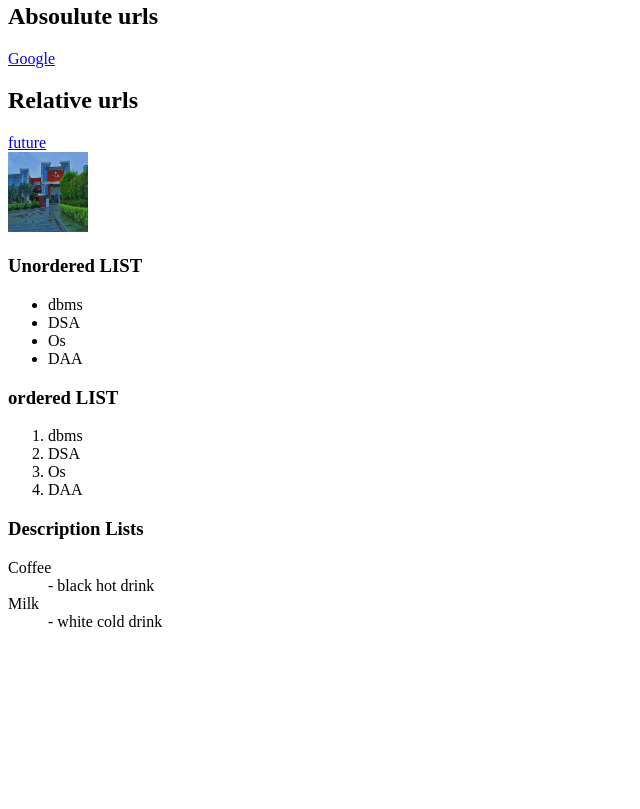
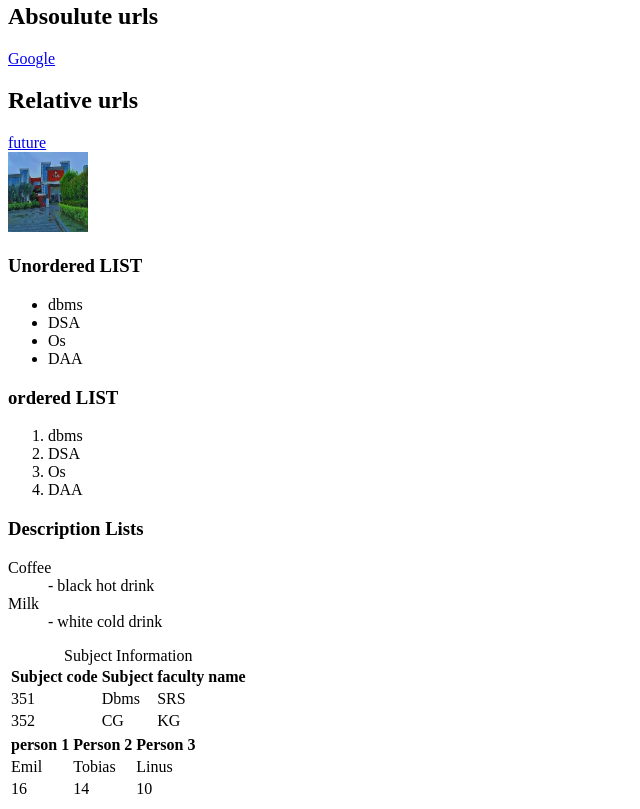
Before and after one commit to ak7317/gitbasic, a plain HTML site: page index.html in a window 1280 px wide. Shown: the part 1413-2222 px from the top of the page, without its empty margins (0-640 px from the left). Before the commit the page ends 2060 px from the top, so only its background shows below. Drawn offline with Linux system fonts and the light colour scheme.

Commit message:
HTML TABLE

```diff
--- a/index.html
+++ b/index.html
@@ -91,6 +91,48 @@ My Bonnie lies over the ocean.
 
      </dl>
 
+     <!-- HTML TABLES -->
+
+     <table>
+        <caption>Subject Information</caption>
+       <tr>
+        <th>Subject code</th>
+        <th>Subject</th>
+        <th>faculty name</th>
+       </tr>
+       <tr>
+        <td>351</td>
+        <td>Dbms</td>
+        <td>SRS</td>
+       </tr>
+       <tr>
+        <td>352</td>
+        <td>CG</td>
+        <td>KG</td>
+       </tr>
+     </table>
+
+     <table>
+
+        <tr>
+            <th>person 1</th>
+            <th>Person 2</th>
+            <th>Person 3</th>
+          </tr>
+          <tr>
+            <td>Emil</td>
+            <td>Tobias</td>
+            <td>Linus</td>
+          </tr>
+          <tr>
+            <td>16</td>
+            <td>14</td>
+            <td>10</td>
+
+
+        </tr>
+     </table>
+
 
 </body>
 </html>
```
